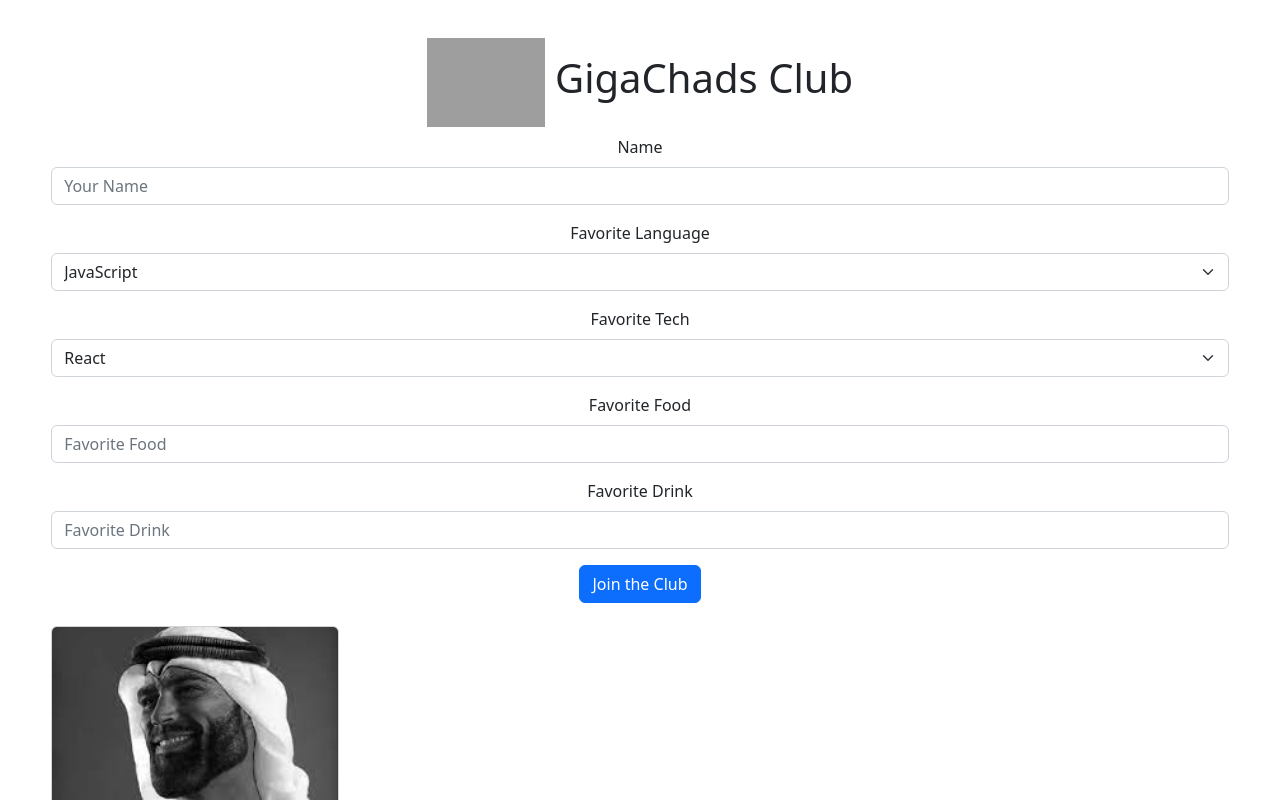
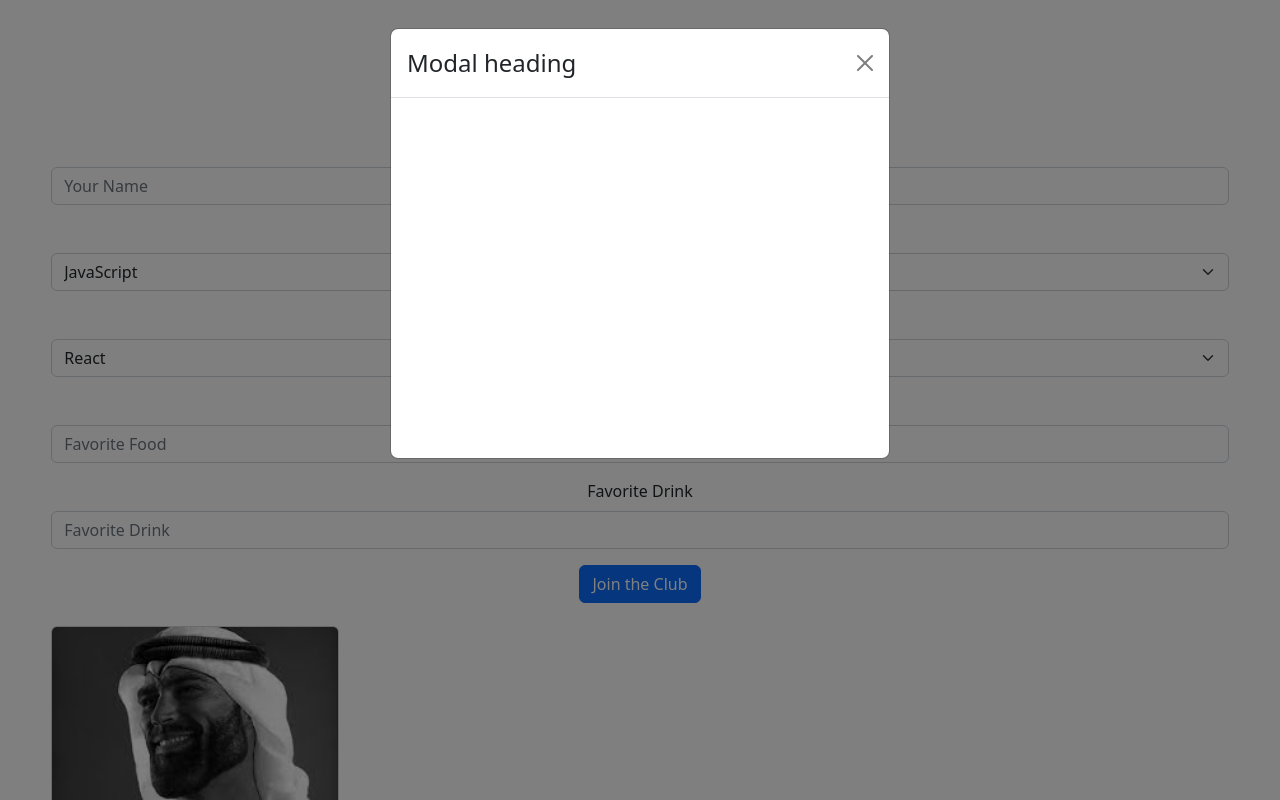
Before and after one commit to Mohammad-Almomani/basic_reducers, a React (Create React App) app: page / in a window 1280 px wide. Both pictures are taken after typing "Sample", "Sample", "Sample" into the empty fields and a click on the button "Join the Club". Shown: the top 800 px of the page. Built offline with nearby package versions, Linux system fonts and the light colour scheme; grey boxes are pictures that could not be loaded.

Commit message:
added gigachad intro :)

```diff
--- a/package.json
+++ b/package.json
@@ -10,8 +10,10 @@
     "react": "^18.2.0",
     "react-bootstrap": "^2.5.0",
     "react-dom": "^18.2.0",
+    "react-player": "^2.11.0",
     "react-scripts": "5.0.1",
     "react-uuid": "^1.0.3",
+    "sweetalert2": "^11.5.0",
     "web-vitals": "^2.1.4"
   },
   "scripts": {
--- a/src/components/DeveloperForm.js
+++ b/src/components/DeveloperForm.js
@@ -2,6 +2,7 @@ import React, { useState } from "react";
 import { actions } from "./Developer";
 import Button from "react-bootstrap/Button";
 import Form from "react-bootstrap/Form";
+import Player from "./reactPlayer";
 
 function NewDevForm({ dispatch }) {
   const [devName, setDevName] = useState("");
@@ -9,6 +10,16 @@ function NewDevForm({ dispatch }) {
   const [devFavTech, setDevFavTech] = useState("React");
   const [devFavFood, setDevFavFood] = useState("");
   const [devFavDrink, setDevFavDrink] = useState("");
+
+  const [open, setOpen] = useState(false);
+
+
+  const onOpenModal = () => {
+    setOpen(!open)
+    setTimeout(() => {
+      setOpen(false)
+    }, 7000)
+    };
 
   const handleSubmit = (e) => {
     e.preventDefault();
@@ -22,9 +33,10 @@ function NewDevForm({ dispatch }) {
     setDevFavTech("React");
     setDevFavFood("");
     setDevFavDrink("");
+    onOpenModal()
   };
-
   return (
+    <>
       <Form onSubmit={handleSubmit}>
         <Form.Group className="mb-3" controlId="formBasicEmail">
           <Form.Label>Name</Form.Label>
@@ -67,7 +79,6 @@ function NewDevForm({ dispatch }) {
           />
         </Form.Group>
 
-
         <Form.Group className="mb-3" controlId="formBasicEmail">
           <Form.Label>Favorite Drink</Form.Label>
           <Form.Control
@@ -77,8 +88,12 @@ function NewDevForm({ dispatch }) {
             value={devFavDrink}
           />
         </Form.Group>
-      <Button style={{marginBottom: "2%"}} type="submit">Join the Club</Button>
+        <Button style={{ marginBottom: "2%" }} type="submit">
+          Join the Club
+        </Button>
       </Form>
+      <Player open={open} toggleModal={onOpenModal} />
+    </>
   );
 }
 
--- /dev/null
+++ b/src/components/reactPlayer.js
@@ -0,0 +1,25 @@
+import React from "react";
+import ReactPlayer from "react-player";
+import Modal from 'react-bootstrap/Modal';
+
+function Player({ open, toggleModal }) {
+
+    return (
+        <>
+          { open &&  ( <Modal show={open} onHide={toggleModal}>
+        <Modal.Header closeButton>
+          <Modal.Title>Modal heading</Modal.Title>
+          </Modal.Header>
+          <ReactPlayer
+            url="https://www.youtube.com/watch?v=pX2LUvkiVeQ"
+            width="100%"
+            playing={true}
+            volume={0.2}
+            />
+
+      </Modal> )
+        }
+        </>
+    );
+    }
+export default Player;
```
Also changed, not shown: 1 other file (tests, documents, lock files or other folders). Lines whose indentation alone changed are shown as unchanged.
